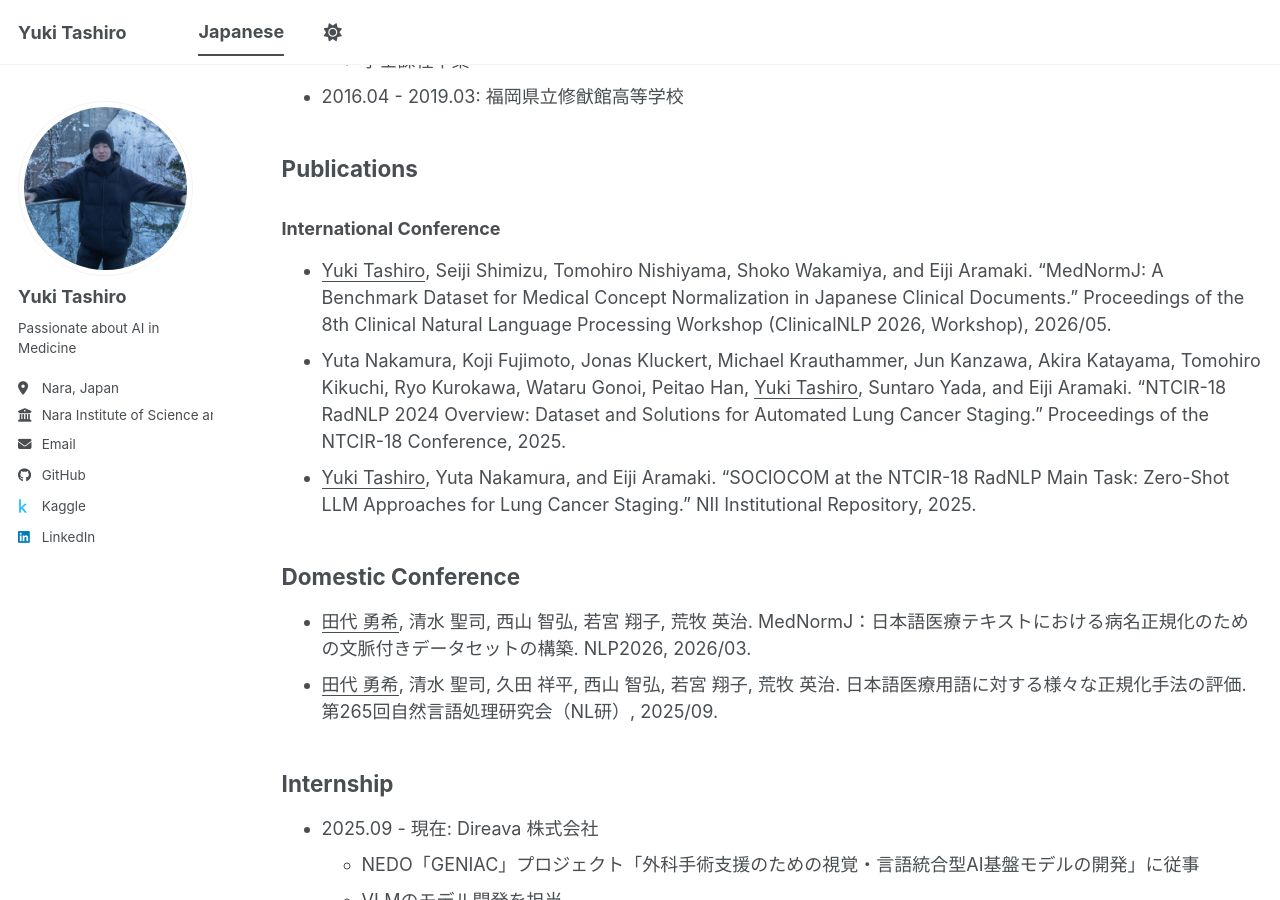
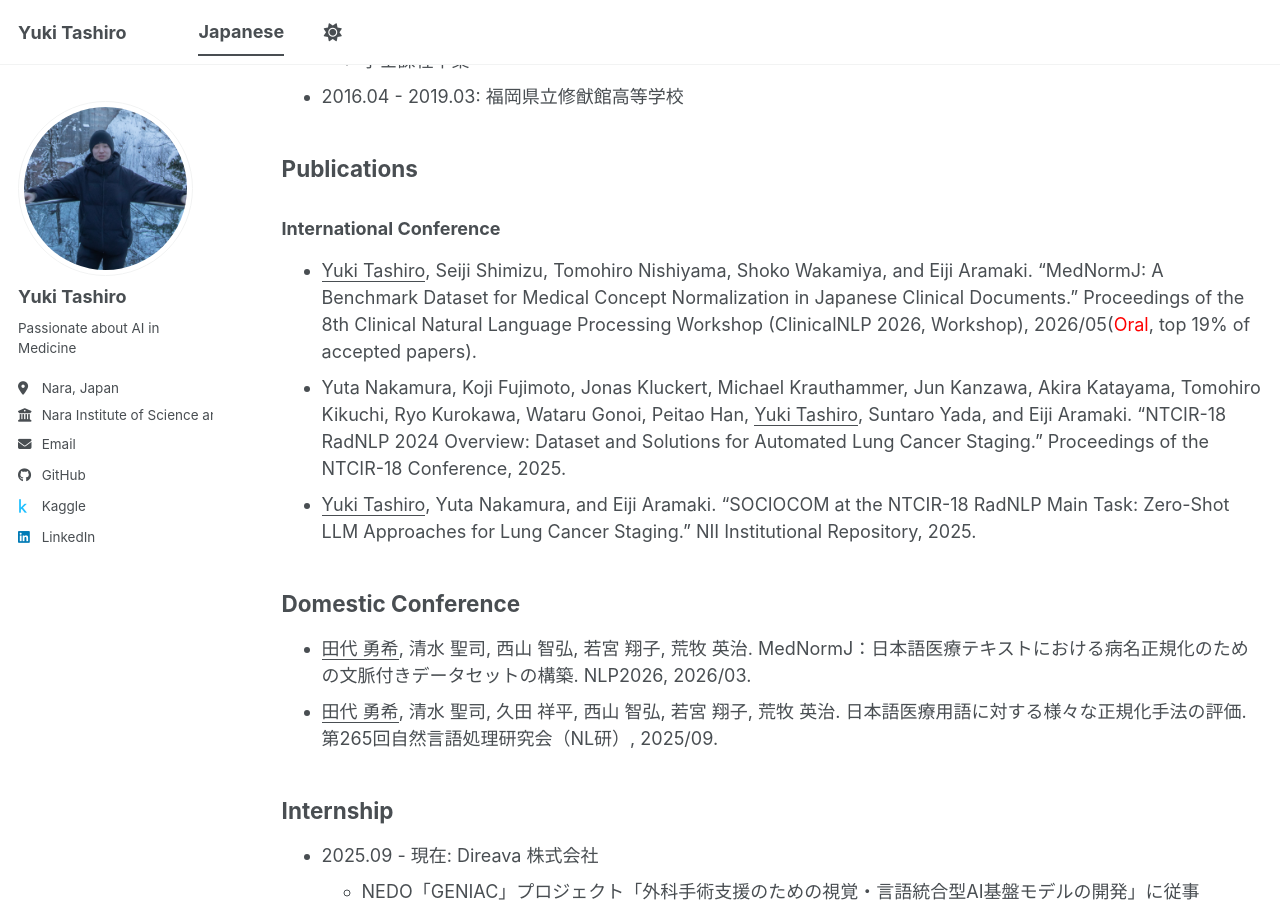
Before and after one commit to yuki-tashiro/yuki-tashiro.github.io, a Jekyll site: the page built from _pages/japanese.md, in a window 1280 px wide and 900 px high, scrolled down 817 px. Built offline with Jekyll 4.4.1, drawn with Linux system fonts in a browser that asks for light colours; a script bundle is joined from its source files by our own code; library files that are not in the unit come from our copies.

Commit message:
Update publication details in japanese.md
Added publication details for MedNormJ and updated conference paper status.

```diff
--- a/_pages/japanese.md
+++ b/_pages/japanese.md
@@ -36,10 +36,9 @@
 ## Publications
 
 ### International Conference
-* <u>Yuki Tashiro</u>, Seiji Shimizu, Tomohiro Nishiyama, Shoko Wakamiya, and Eiji Aramaki. "MedNormJ: A Benchmark Dataset for Medical Concept Normalization in Japanese Clinical Documents." Proceedings of the 8th Clinical Natural Language Processing Workshop (ClinicalNLP 2026, Workshop), 2026/05.
+* <u>Yuki Tashiro</u>, Seiji Shimizu, Tomohiro Nishiyama, Shoko Wakamiya, and Eiji Aramaki. "MedNormJ: A Benchmark Dataset for Medical Concept Normalization in Japanese Clinical Documents." Proceedings of the 8th Clinical Natural Language Processing Workshop (ClinicalNLP 2026, Workshop), 2026/05(<span style="color:red;">Oral</span>, top 19% of accepted papers).
 * Yuta Nakamura, Koji Fujimoto, Jonas Kluckert, Michael Krauthammer, Jun Kanzawa, Akira Katayama, Tomohiro Kikuchi, Ryo Kurokawa, Wataru Gonoi, Peitao Han, <u>Yuki Tashiro</u>, Suntaro Yada, and Eiji Aramaki. "NTCIR-18 RadNLP 2024 Overview: Dataset and Solutions for Automated Lung Cancer Staging." Proceedings of the NTCIR-18 Conference, 2025.
 * <u>Yuki Tashiro</u>, Yuta Nakamura, and Eiji Aramaki. "SOCIOCOM at the NTCIR-18 RadNLP Main Task: Zero-Shot LLM Approaches for Lung Cancer Staging." NII Institutional Repository, 2025.
-
 
 ## Domestic Conference
 * <u>田代 勇希</u>, 清水 聖司, 西山 智弘, 若宮 翔子, 荒牧 英治. MedNormJ：日本語医療テキストにおける病名正規化のための文脈付きデータセットの構築. NLP2026, 2026/03.
```
